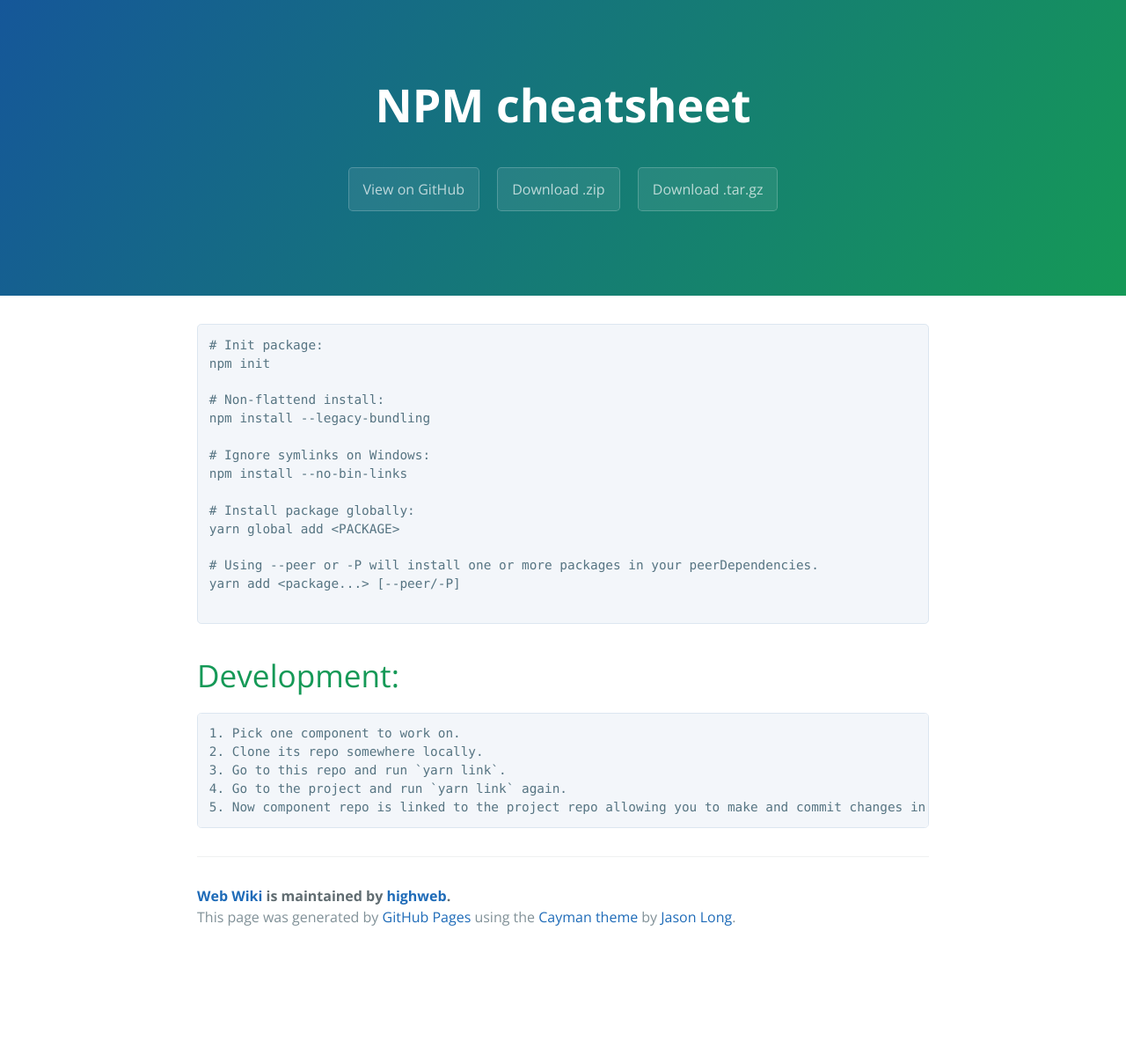
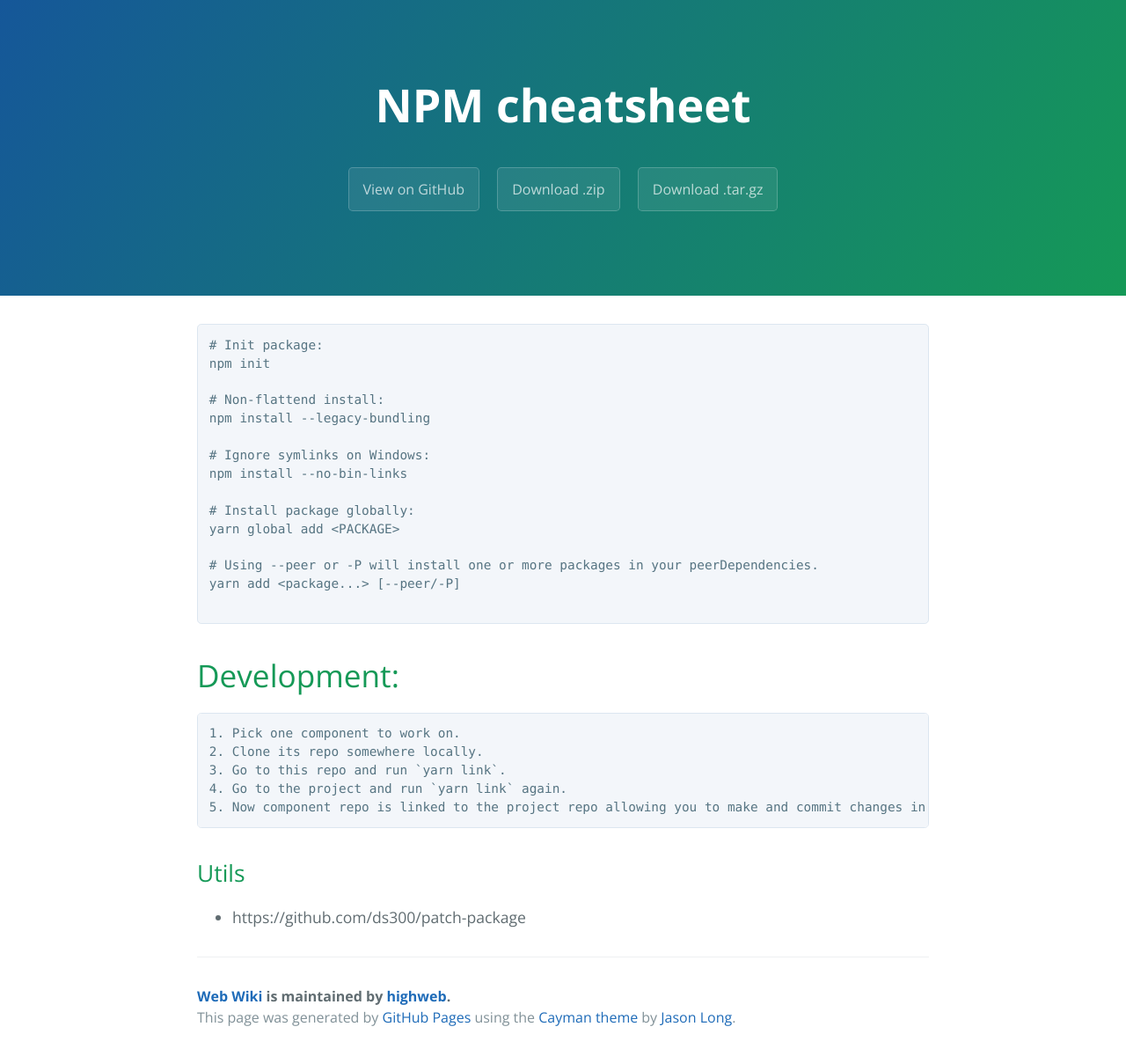
Before and after one commit to highweb/web-wiki, a Jekyll site: the page built from npm.md, in a window 1280 px wide. Shown: the whole page at 88% size. Built offline with Jekyll 4.4.1, drawn with Linux system fonts in a browser that asks for light colours; before the commit the page ends 1086 px from its top, so only the background shows below that.

Commit message:
Update npm.md

```diff
--- a/npm.md
+++ b/npm.md
@@ -27,3 +27,7 @@ yarn add <package...> [--peer/-P]
     3. Go to this repo and run `yarn link`.
     4. Go to the project and run `yarn link` again.
     5. Now component repo is linked to the project repo allowing you to make and commit changes in both.
+
+## Utils
+
+* https://github.com/ds300/patch-package
```
